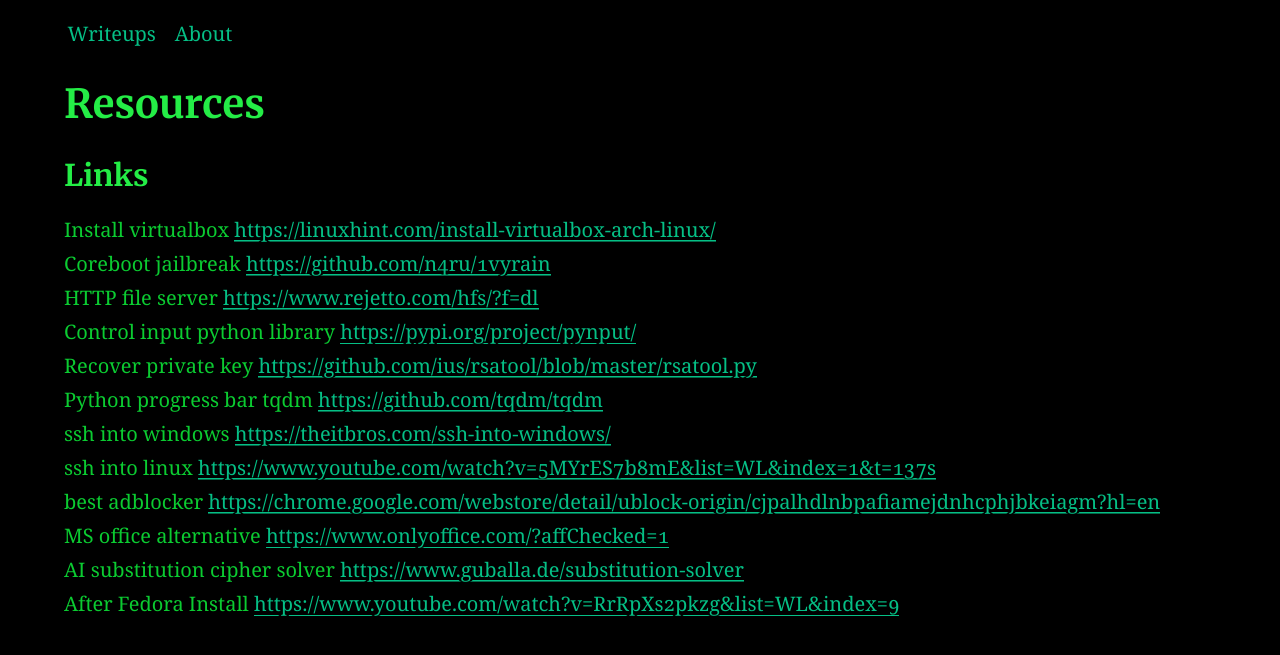
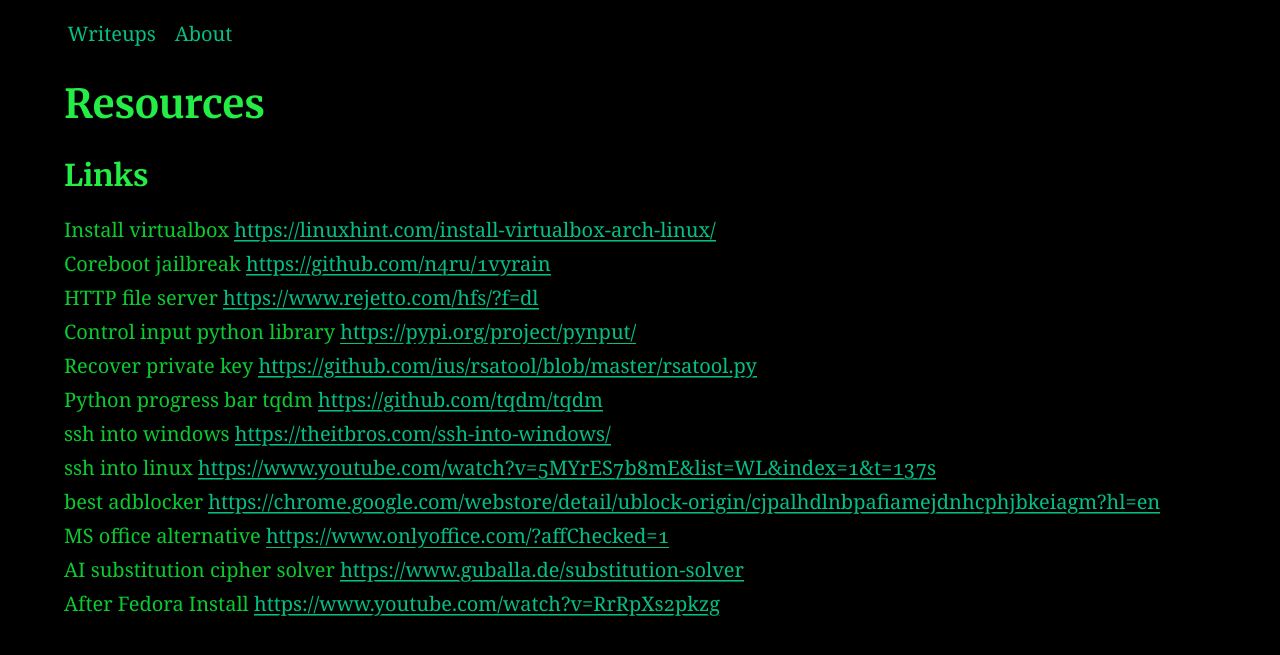
Before and after one commit to AC01010/Connor-McCartney.github.io, a Jekyll site: the page built from _posts/2015-05-27-resources.md, in a window 1280 px wide. Shown: the top 655 px of the page. Built offline with Jekyll 4.4.1, drawn with Linux system fonts in a browser that asks for light colours; some of the changed lines change nothing that is shown.

Commit message:
Update 2015-05-27-resources.md

```diff
--- a/_posts/2015-05-27-resources.md
+++ b/_posts/2015-05-27-resources.md
@@ -18,4 +18,4 @@
 best adblocker <https://chrome.google.com/webstore/detail/ublock-origin/cjpalhdlnbpafiamejdnhcphjbkeiagm?hl=en> <br>
 MS office alternative <https://www.onlyoffice.com/?affChecked=1> <br>
 AI substitution cipher solver <https://www.guballa.de/substitution-solver> <br>
-After Fedora Install <https://www.youtube.com/watch?v=RrRpXs2pkzg&list=WL&index=9> <br>
+After Fedora Install <https://www.youtube.com/watch?v=RrRpXs2pkzg> <br>
```
